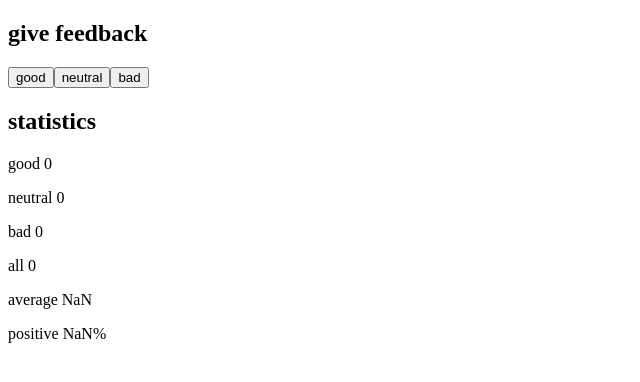
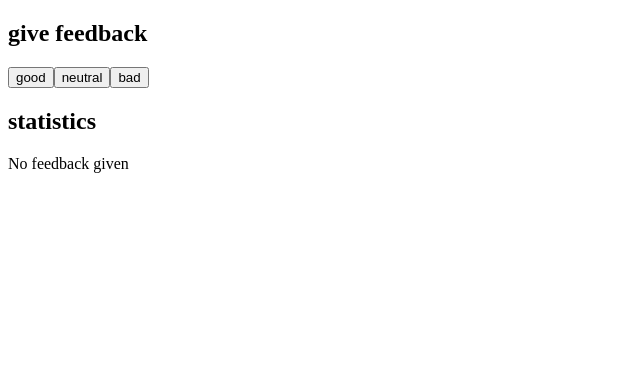
Before and after one commit to spamlawlz/fso, a React (Vite) app in the folder part1/unicafe/: page / in a window 1280 px wide. Shown: the top 382 px of the page, without its empty margins (0-640 px from the left). Built offline with nearby package versions, Linux system fonts and the light colour scheme.

Commit message:
1.9: unicafe step4

```diff
--- a/part1/unicafe/src/App.jsx
+++ b/part1/unicafe/src/App.jsx
@@ -3,6 +3,7 @@ import { useState } from 'react'
 const Button = ({handleClick, text}) => <button onClick={handleClick}>{text}</button>
 const Statistics = ({good, neutral, bad}) => {
   const total = good + neutral + bad
+  if (total !== 0) {
     return (
       <div>
         <p>good {good}</p>
@@ -11,6 +12,12 @@ const Statistics = ({good, neutral, bad}) => {
         <p>all {total}</p>
         <p>average {(good + (bad * -1)) / total}</p>
         <p>positive {(good / total) * 100}%</p>
+      </div>
+    )
+  }
+  return (
+    <div>
+      <p>No feedback given</p>
     </div>
   )
 }
```
Lines whose indentation alone changed are shown as unchanged.
